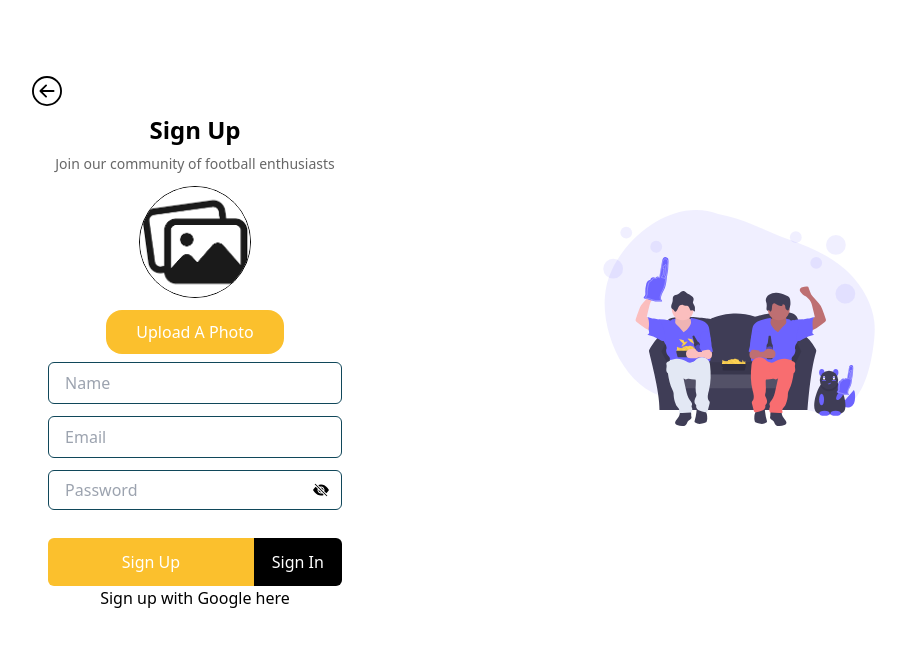
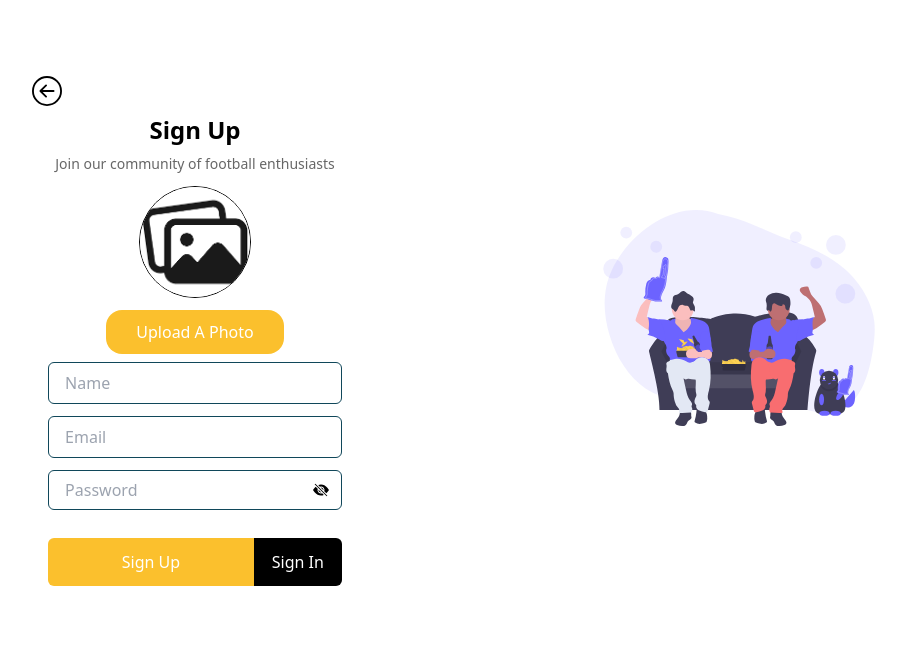
Before and after one commit to dev-sylv/Predict-Match-FE, a React (Vite) app: page /sign-up in a window 1280 px wide. Shown: the top 646 px of the page, without its empty margins (173-1078 px from the left). Built offline with nearby package versions, Linux system fonts and the light colour scheme.

Commit message:
saved all

```diff
--- a/src/pages/Auth/SignUp.tsx
+++ b/src/pages/Auth/SignUp.tsx
@@ -14,6 +14,7 @@ import { registerUser } from "../../Api/ApiCalls";
 import { useRecoilState } from "recoil";
 import { ReadNewUsers } from "../../Global/RecoilStateManagement";
 import Swal from "sweetalert2";
+import GoogleSignIn from "../../Global/GoogleSignIn";
 
 interface INewUsers {
   name: string;
@@ -185,7 +186,8 @@ const SignUp = () => {
                 <button className="capitalize">sign in</button>
               </Link>
             </div>
-            <p>Sign up with Google here</p>
+
+            {/* <GoogleSignIn /> */}
           </div>
         </div>
 
```
